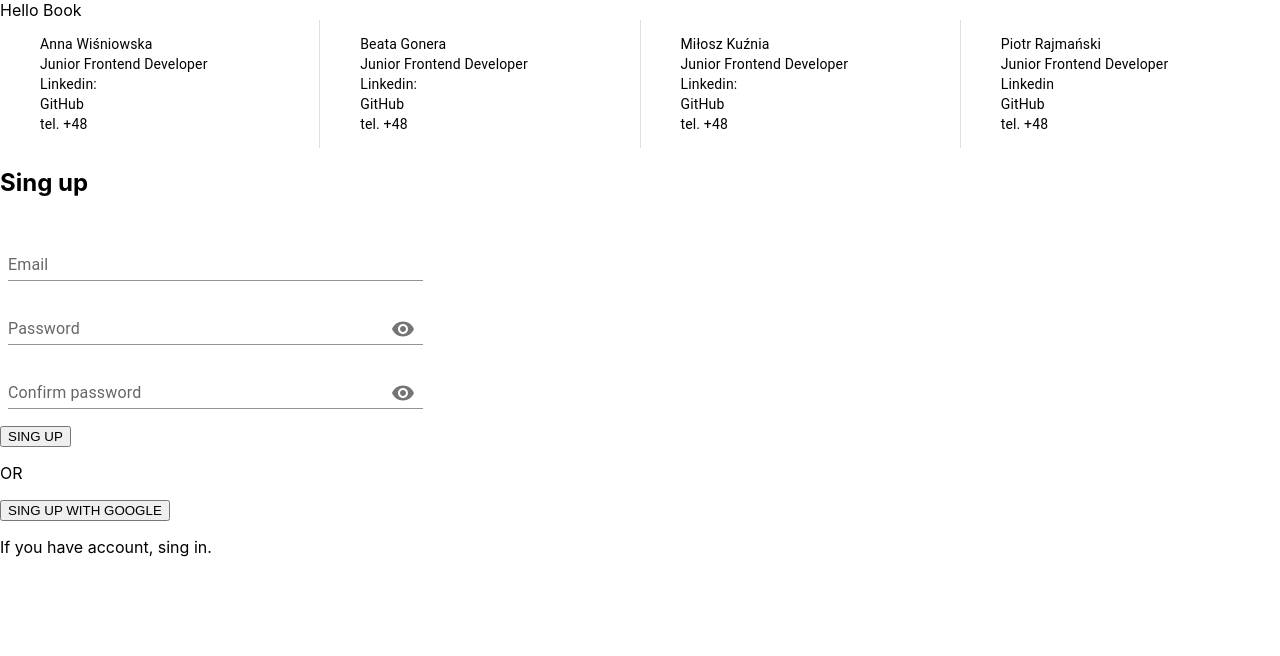
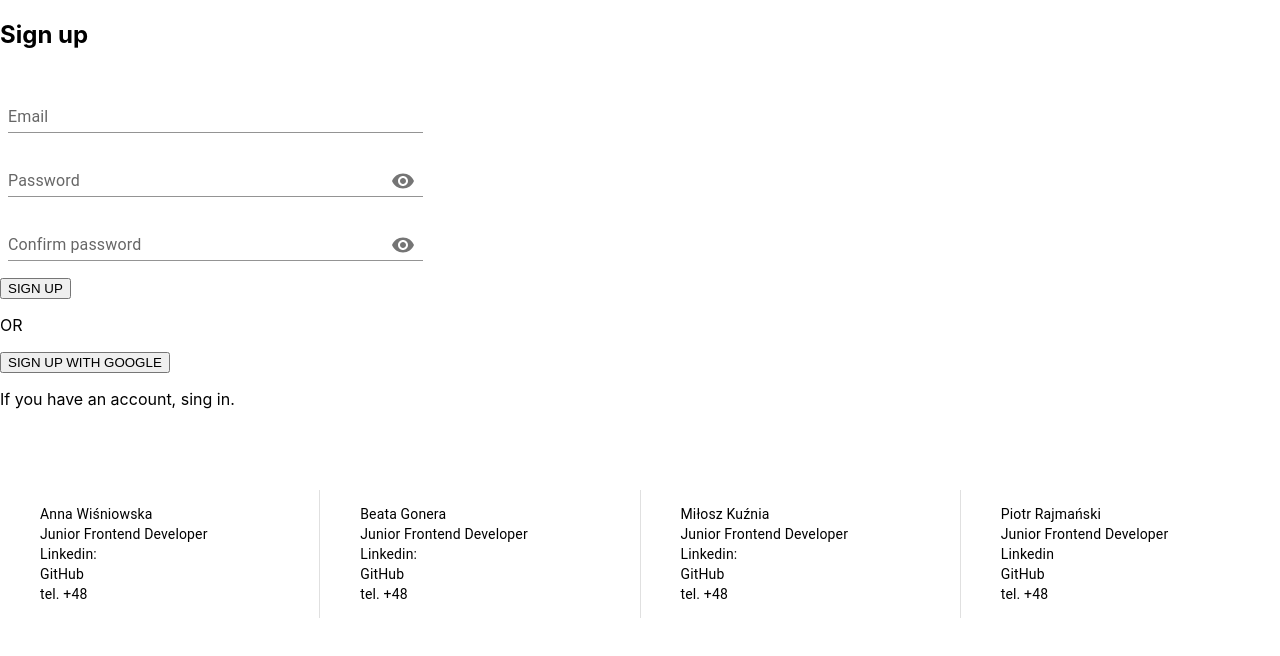
Before and after one commit to rajmanski/BookShare, a React (Create React App) app: page /register in a window 1280 px wide. Shown: the top 656 px of the page. Built offline with nearby package versions, Linux system fonts and the light colour scheme.

Commit message:
react router dom added, createUserWithEmailAndPassword added

```diff
--- a/package.json
+++ b/package.json
@@ -19,6 +19,7 @@
     "react": "^18.2.0",
     "react-dom": "^18.2.0",
     "react-router": "^6.4.3",
+    "react-router-dom": "^6.4.3",
     "react-scripts": "5.0.1",
     "styled-components": "^5.3.6",
     "typescript": "^4.9.3",
--- a/src/App.tsx
+++ b/src/App.tsx
@@ -1,18 +1,16 @@
 import './App.css';
-import { Footer } from './components/Footer/Footer';
 import { HomePage } from './components/HomePage/HomePage';
 import { RegisterPage } from './components/RegisterPage/RegisterPage';
+import { Routes, Route } from 'react-router-dom'
 
 function App() {
   return (
 
     <div>
-      <HomePage />
-      <Footer />
-      <RegisterPage />
-
-
-
+      <Routes>
+      <Route path='/' element={<HomePage/>}></Route>
+      <Route path='/register' element={<RegisterPage/>}></Route>
+      </Routes>
     </div>
 
   );
--- a/src/components/HomePage/HomePage.tsx
+++ b/src/components/HomePage/HomePage.tsx
@@ -1,7 +1,10 @@
+import { Footer } from '../Footer/Footer'
+
 export const HomePage = () => {
     return (
-        <div className=" home-page-container">
+        <div className="home-page-container">
             Hello Book
+            <Footer/>
         </div>
     )
 }
--- a/src/components/RegisterPage/RegisterPage.style.css
+++ b/src/components/RegisterPage/RegisterPage.style.css
@@ -1,4 +1,9 @@
-.register-page-container {
+.register-page-container{
+    width: 100vw;
+    height: 100vh;
+}
+
+.register-form-container {
     width: 544px;
     height: 490px;
     background-color: #FFFFFF;
@@ -7,11 +12,11 @@
     flex-direction: column;
 }
 
-.register-page-inputs {
+.register-form-inputs {
     display: flex;
     flex-direction: column;
 }
 
-.register-page-input {
+.register-form-input {
     width: 415px;
 }
--- a/src/components/RegisterPage/RegisterPage.tsx
+++ b/src/components/RegisterPage/RegisterPage.tsx
@@ -1,5 +1,5 @@
 import Box from '@mui/material/Box';
-import { useState } from 'react';
+import React, { useState } from 'react';
 import TextField from '@mui/material/TextField';
 import InputLabel from '@mui/material/InputLabel';
 import Input from '@mui/material/Input';
@@ -9,9 +9,13 @@ import Visibility from '@mui/icons-material/Visibility';
 import VisibilityOff from '@mui/icons-material/VisibilityOff';
 import FormControl from '@mui/material/FormControl';
 import "./RegisterPage.style.css"
+import { getAuth, createUserWithEmailAndPassword } from "firebase/auth";
+import { auth } from '../../firebase'
+import { Footer } from '../Footer/Footer'
 
 
 export const RegisterPage = () => {
+
 
     interface State {
         amount: string;
@@ -19,6 +23,8 @@ export const RegisterPage = () => {
         weight: string;
         weightRange: string;
         showPassword: boolean;}
+
+
 
     const [values, setValues] = useState<State>({
         amount: '',
@@ -28,9 +34,13 @@ export const RegisterPage = () => {
         showPassword: false,
     });
 
+    const [email, setEmail] = useState('')
+    const [password, setPassword] = useState('')
+
     const handleChange =
     (prop: keyof State) => (event: React.ChangeEvent<HTMLInputElement>) => {
       setValues({ ...values, [prop]: event.target.value });
+      setPassword(event.target.value)
     };
 
     const handleClickShowPassword = () => {
@@ -44,26 +54,41 @@ export const RegisterPage = () => {
         event.preventDefault();
       };
 
+
+
+    const handleSignUp = async (e: React.MouseEvent<HTMLButtonElement>) => {
+      e.preventDefault()
+      createUserWithEmailAndPassword(auth, email, password)
+        .then((userCredential) => {
+          const user = userCredential.user;
+        })
+        .catch((error) => {
+          console.log(error.message);
+        });
+    }
+
    return (
     <div className='register-page-container'>
-        <h2>Sing up</h2>
 
-    <div className='register-page-inputs'>
+    <div className='register-form-container'>
+        <h2>Sign up</h2>
+
+    <div className='register-form-inputs'>
     <Box
       component="form"
       sx={{'& > :not(style)': { m: 1, width: '415px' },}}
       noValidate
       autoComplete="off">
 
-      <TextField id="register-page-emial" label="Email" variant="standard" className="register-page-input" />
+      <TextField id="register-form-email" label="Email" variant="standard" className="register-page-input" onChange={(e) => setEmail(e.target.value)} />
       </Box>
 
 
       <FormControl fullWidth sx={{ m: 1 }} variant="standard">
-      <InputLabel htmlFor="register-page-password">Password</InputLabel>
+      <InputLabel htmlFor="register-form-password">Password</InputLabel>
       <Input
-            className="register-page-input"
-            id="register-page-password"
+            className="register-form-input"
+            id="register-form-password"
             type={values.showPassword ? 'text' : 'password'}
             value={values.password}
             onChange={handleChange('password')}
@@ -84,8 +109,8 @@ export const RegisterPage = () => {
         <FormControl fullWidth sx={{ m: 1 }} variant="standard">
       <InputLabel htmlFor="register-page-confirm-password">Confirm password</InputLabel>
       <Input
-            className="register-page-input"
-            id="register-page-confirm-password"
+            className="register-form-input"
+            id="register-form-confirm-password"
             type={values.showPassword ? 'text' : 'password'}
             value={values.password}
             onChange={handleChange('password')}
@@ -104,14 +129,16 @@ export const RegisterPage = () => {
         </FormControl>
     </div>
 
-    <div className='register-page-buttons'>
-        <button>SING UP</button>
+    <div className='register-form-buttons'>
+        <button onClick={handleSignUp}>SIGN UP</button>
         <p>OR</p>
-        <button>SING UP WITH GOOGLE</button>
-        <p>If you have account, sing in.</p>
+        <button>SIGN UP WITH GOOGLE</button>
+        <p>If you have an account, sing in.</p>
     </div>
 
+    </div>
 
+    <Footer/>
 
     </div>
 
--- a/src/firebase.jsx
+++ b/src/firebase.jsx
@@ -3,8 +3,6 @@ import { getStorage } from 'firebase/storage'
 import { getFirestore } from "firebase/firestore";
 import {getAuth} from 'firebase/auth';
 
-// Import the functions you need from the SDKs you need
-import { initializeApp } from "firebase/app";
 
 const firebaseConfig = {
   apiKey: "AIzaSyDVvF5hgb9ftkVcmD1Li_dzr6FGUEqVfMs",
@@ -15,7 +13,6 @@ const firebaseConfig = {
   appId: "1:958367402061:web:0335b00938bdef76bc7404"
   };
 
-// Initialize Firebase
 export const app = initializeApp(firebaseConfig);
 export const db = getFirestore(app);
 export const auth = getAuth(app);
--- a/src/index.tsx
+++ b/src/index.tsx
@@ -3,13 +3,16 @@ import ReactDOM from 'react-dom/client';
 import './index.css';
 import App from './App';
 import reportWebVitals from './reportWebVitals';
+import {BrowserRouter as Router} from 'react-router-dom'
 
 const root = ReactDOM.createRoot(
   document.getElementById('root') as HTMLElement
 );
 root.render(
   <React.StrictMode>
+    <Router>
     <App />
+    </Router>
   </React.StrictMode>
 );
 
```
Also changed, not shown: 1 other file (tests, documents, lock files or other folders). Lines whose indentation alone changed are shown as unchanged.
